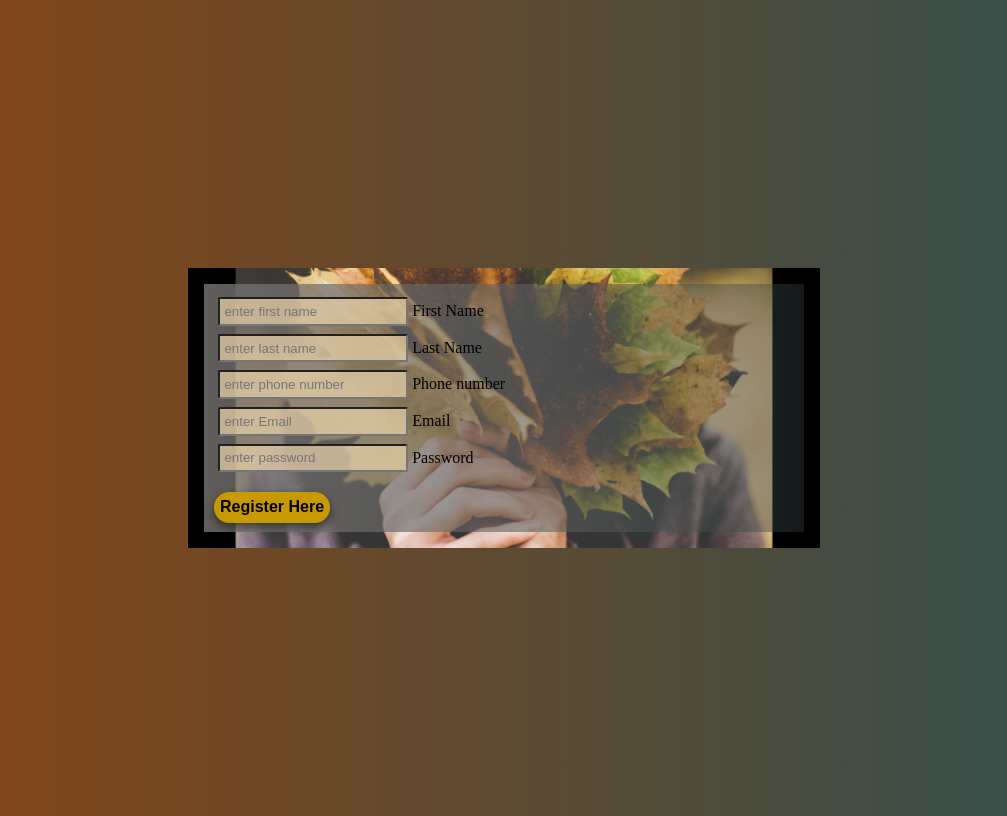
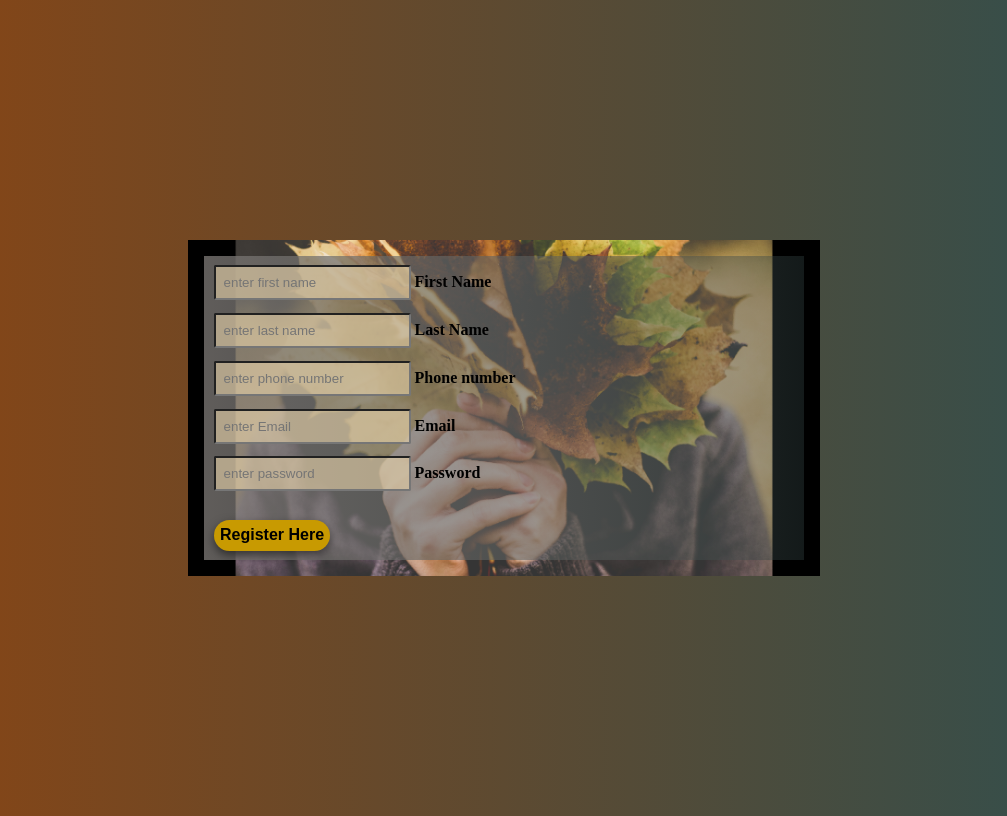
Before and after one commit to Nwajeichukz/form, a plain HTML site: page index.html in a window 1280 px wide. Shown: the whole page, without its empty margins (136-1143 px from the left). Drawn offline with Linux system fonts and the light colour scheme.

Commit message:
restructuring to CSS  BEM

```diff
--- a/app.js
+++ b/app.js
@@ -12,7 +12,6 @@ const secondContain = document.getElementById('second_container');
 const formSecond = document.getElementById('form_second');
 const logEmailE1 = document.getElementById('log_email');
 const logPasswordE1 = document.getElementById('log_password');
-const quizE1 = document.getElementById('quiz')
 
 
 // for password generator
@@ -99,18 +98,18 @@ function callSecondContainer () {
     secondContain.innerHTML =
 
     `
-        <form class="log_container" id="form_second">
-            <div class="input_contain" id="container">
-                <label for="email" class="log_label">Email Address </label> <br>
-                <input type="text" class="log_input" placeholder="enter email address" id="log_email" required>
+        <form class="login__box" >
+            <div class="log-container"  >
+                <label for="email" class="log-container--label">Email Address </label> <br>
+                <input type="text" class="log-container--input" placeholder="enter email address" id="log_email" required>
             </div>
 
-            <div class="input_contain">
-                <label for="password" class="log_label">Password</label> <br>
-                <input type="text" class="log_input" placeholder="enter password" id="log_password" required>
+            <div class="log-container">
+                <label for="password" class="log-container--label">Password</label> <br>
+                <input type="text" class="log-container--input" placeholder="enter password" id="log_password" required>
             </div>
 
-            <button class="signin" onClick="LoginChecker()"> sign in</button>
+            <button class="login__btn" onClick="LoginChecker()"> sign in</button>
     </div>
 
     `
--- a/index.html
+++ b/index.html
@@ -11,35 +11,35 @@
 </head>
 <body>
     <!-- registeration container -->
-    <div class="first_container " id="second_container">
+    <div class="registeration" id="second_container" >
 
-        <form   id="form">
-            <div class="input_container">
-                <input type="text" class="form_first " placeholder="enter first name" id="First_Name" required>
-                <label for="first_name" class="form_label">First Name</label>
+        <form class="registeration__box"  id="form">
+            <div class="registering-container">
+                <input type="text" class="registering-container--input " placeholder="enter first name" id="First_Name" required>
+                <label for="first_name" class="registering-container--label"> First Name</label>
             </div>
 
-            <div class="input_container">
-                <input type="text" class="form_last" placeholder="enter last name" id="Last_name" required>
-                <label for="last_name" class="form_label">Last Name</label>
+            <div class="registering-container">
+                <input type="text" class="registering-container--input" placeholder="enter last name" id="Last_name" required>
+                <label for="last_name" class="registering-container--label">Last Name</label>
             </div>
 
-            <div class="input_container ">
-                <input type="number" class="form_num " placeholder="enter phone number" id="phone_number" required>
-                <label for="Phone" class="form_label">Phone number</label>
+            <div class="registering-container ">
+                <input type="number" class="registering-container--input " placeholder="enter phone number" id="phone_number" required>
+                <label for="Phone" class="registering-container--label">Phone number</label>
             </div>
 
-            <div class="input_container">
-                <input type="email" class="form_email" placeholder="enter Email" id="email" required>
-                <label for="email" class="form_label">Email</label>
+            <div class="registering-container">
+                <input type="email" class="registering-container--input" placeholder="enter Email" id="email" required>
+                <label for="email" class="registering-container--label">Email</label>
             </div>
 
-            <div class="input_container ">
-                <input type="text" class="form_pass " placeholder="enter password" id="password" required>
-                <label for="Password" class="form_label">Password</label>
+            <div class="registering-container ">
+                <input type="text" class="registering-container--input " placeholder="enter password" id="password" required>
+                <label for="Password" class="registering-container--label">Password</label>
             </div>
 
-            <button type="submit" class="register" id="registerd">Register Here </button>
+            <button type="submit" class="registeration-btn" id="registerd">Register Here </button>
 
 
         </form>
@@ -47,20 +47,20 @@
 
     <!-- login container -->
         <!--<div class="second_container" id="second_container">
-     <div class="log_container">
-            <div class="input_contain">
-                <label for="email" class="log_label">Email Address </label> <br>
-                <input type="text" class="log_input" placeholder="enter email address">
+     <div class="login">
+        <form class="login__box" id="form_second">
+            <div class="log-container" >
+                <label for="email" class="log-container--label">Email Address </label> <br>
+                <input type="text" class="log-container--input" placeholder="enter email address" id="log_email" required>
             </div>
 
-            <div class="input_contain">
-                <label for="password" class="log_label">Password</label> <br>
-                <input type="text" class="log_input" placeholder="enter password">
+            <div class="log-container">
+                <label for="password" class="log-container--label">Password</label> <br>
+                <input type="text" class="class="log-container--input" placeholder="enter password" id="log_password" required>
             </div>
 
-            <button class="signin"> sign in</button>
-
-        </div>
+            <button class="login__btn" onClick="LoginChecker()"> sign in</button>
+    </div>
 </div>
 -->
 
--- a/style.css
+++ b/style.css
@@ -1,7 +1,7 @@
 *{
     box-sizing: border-box;
 }
-/*  darkslategray */
+
 body{
     background-image: linear-gradient(to right,saddlebrown,darkslategray );
     display: flex;
@@ -11,15 +11,8 @@ body{
     height: 100vh;
 }
 
-.line{
-    border-color: red;
-}
 
-.lin{
-    border-color: gainsboro;
-}
-
-.first_container{
+.registeration{
     background-image: url(hold.png);
     background-size: cover;
     padding: 1rem;
@@ -27,62 +20,29 @@ body{
     opacity: 1;
 }
 
-form {
+.registeration__box {
     background-image: linear-gradient(to right,rgba(120, 116, 113, 0.8),rgb(49, 65, 65, 0.4) );
     padding: 0.6rem;
 }
 
-.input_container{
-    padding: 4px;
+
+.registering-container--input{
+    background-color: rgb(235, 213, 172, 0.6);
+    color: rgb(62, 54, 54);
+    border-radius: 2px;
+    padding: 0.5rem;
+    cursor: pointer;
+    margin-bottom: 0.8rem;
+
 }
+.registering-container--label{
+    font-weight: bold;
 
-.form_first{
-    border-radius: 2px;
-    padding: 0.3rem;
-    cursor: pointer;
-    background-color: rgb(235, 213, 172, 0.7);
-    color: rgb(62, 54, 54);
 }
 
 
-.form_last{
-    border-radius: 2px;
-    padding: 0.3rem;
-    cursor: pointer;
-    background-color: rgb(235, 213, 172, 0.7);
-    color: rgb(62, 54, 54);
-}
-
-
-.form_email{
-    border-radius: 2px;
-    padding: 0.3rem;
-    background-color: rgb(235, 213, 172, 0.7);
-    color: rgb(62, 54, 54);
-    cursor: pointer;
-}
-
-
-.form_num{
-    border-radius: 2px;
-    padding: 0.3rem;
-    background-color: rgb(235, 213, 172, 0.7);
-    color: rgb(62, 54, 54);
-    cursor: pointer;
-}
-
-.form_pass{
-    border-radius: 2px;
-    padding: 0.3rem;
-    background-color: rgb(235, 213, 172, 0.7);
-    color: rgb(62, 54, 54);
-    cursor: pointer;
-}
-
-
-
 /* registeration btn */
-.register {
+.registeration-btn{
     background-color: #c89a01;
     font-size: 1rem;
     font-weight: bold;
@@ -93,15 +53,14 @@ form {
     box-shadow: 0 4px 10px rgba(0, 0, 0, 0.5);
 }
 
-.register:hover {
+.registeration-btn:hover {
     background-color: #fdc50b;
-
 
 }
 
 /* login container */
 
-.second_container{
+.login{
     background-color: rgb(235, 213, 172, 0.7);
     width: 100%;
     font-size: 1.3rem;
@@ -111,11 +70,12 @@ form {
     justify-content: center;
 }
 
-.log_container{
-    width: 100%;
-    padding: 1rem;
+.login__box{
+    background-image: linear-gradient(to right,rgba(120, 116, 113, 0.8),rgb(49, 65, 65, 0.4) );
+    padding: 0.6rem;
 }
-.log_input{
+
+.log-container{
     padding: 0.4rem;
     margin-top: 0.4rem;
     margin-bottom: 1.4rem;
@@ -124,12 +84,25 @@ form {
     border-radius: 4px;
 }
 
-.signin{
+.log-container--label{
+    font-weight: bold;
+}
+
+.log-container--input{
+    background-color: rgb(235, 213, 172, 0.6);
+    color: rgb(62, 54, 54);
+    border-radius: 2px;
+    padding: 0.6rem;
+    cursor: pointer;
+
+}
+
+.login__btn{
     background-color: darkolivegreen;
     text-align: center;
     font-size: 1.3rem;
     border: none;
-    border-radius: 3px;
-    width: 100%;
+    border-radius: 0.5rem;
+    width: 30%;
 
 }
```
